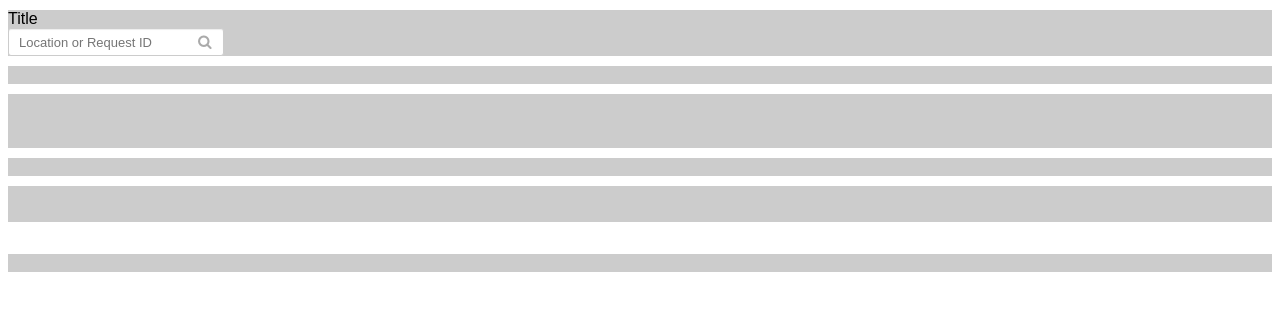
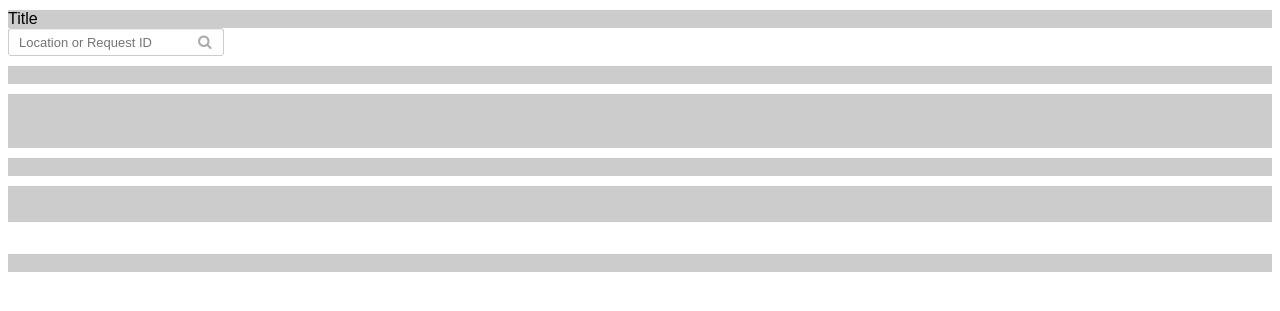
Before and after one commit to monum/pieces, a Flask app: page / in a window 1280 px wide. Shown: the top 311 px of the page. Run offline with Flask 2, Linux system fonts and the light colour scheme.

Commit message:
Removing some guide CSS

```diff
--- a/app/templates/dashboard.html
+++ b/app/templates/dashboard.html
@@ -3,7 +3,7 @@
     <div id="content" class="container content">
         <div class="row-fluid" style="margin: 10px 0px 10px 0px;">
             <div class="span9" style="background: #CCC">Title</div>
-            <div class="span3" style="background: #CCC">
+            <div class="span3">
                 <form>
                     <div id="search-bar">
                         <label for="request-submit"><i class="icon icon-search"></i></label>
```
